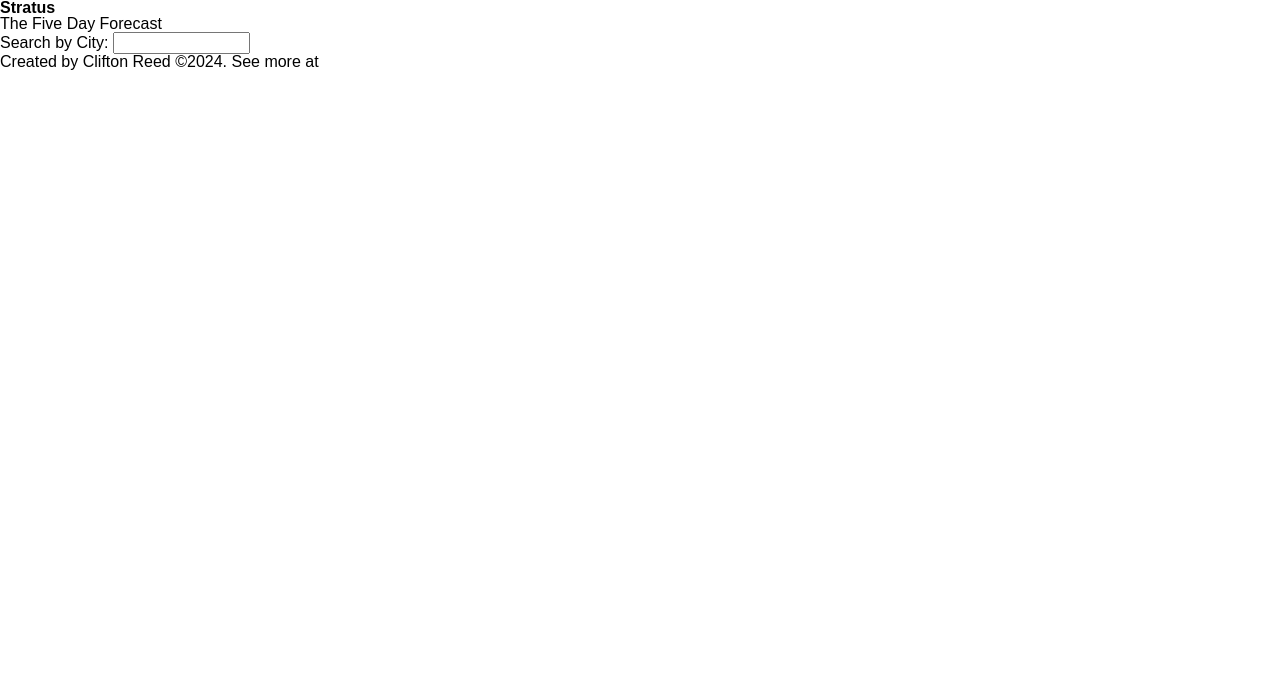
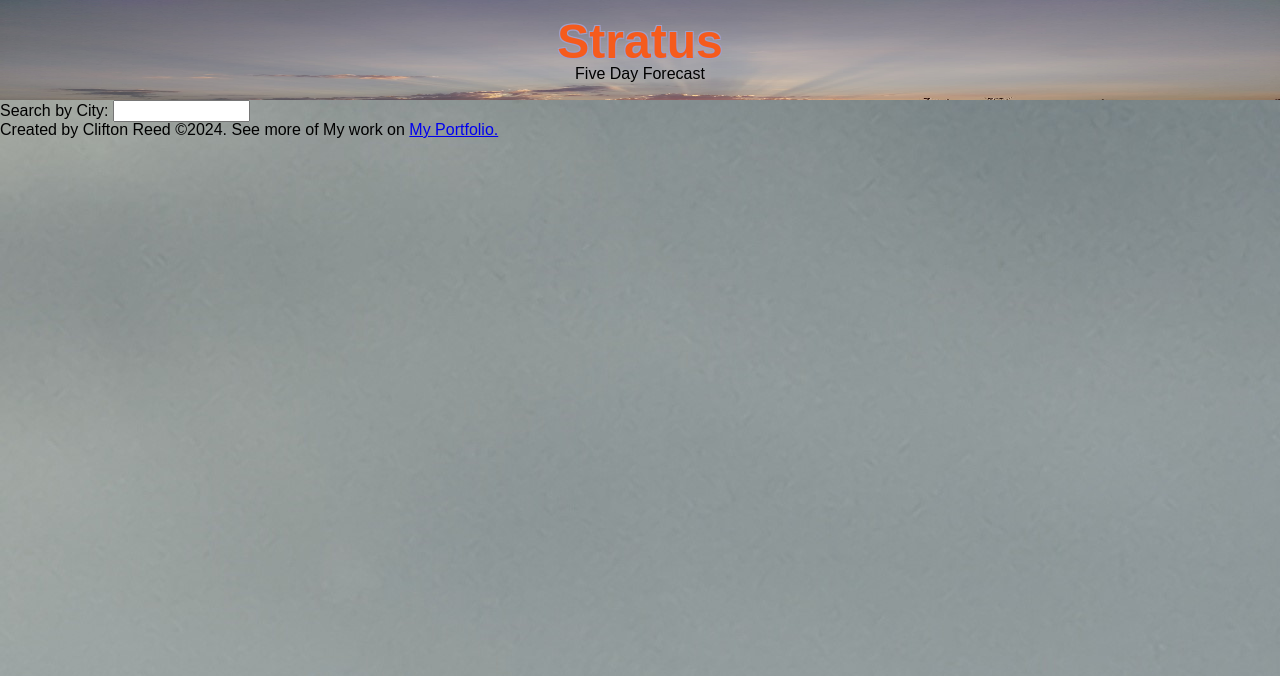
Before and after one commit to ccreed86/five-cast, a plain HTML site: page index.html in a window 1280 px wide. Shown: the top 676 px of the page. Drawn offline with Linux system fonts and the light colour scheme.

Commit message:
added css to the header

```diff
--- a/assets/css/stylle.css
+++ b/assets/css/stylle.css
@@ -1,3 +1,33 @@
 :root {
-    --
+    --textoutline: rgb(159, 159, 201);
 }
+
+body {
+    background-image: url("../image/IMG_20190311_173749_1.jpg");
+}
+
+.stratus {
+    margin: 0;
+    padding: 0;
+    display: flex;
+    flex-direction: column;
+    justify-content: center;
+    flex-wrap: wrap;
+    align-items: center;
+    background-image: url("../image/83e09541-4967-4e08-9cdc-8e4614f18d9c.jpg");
+    background-repeat: no-repeat;
+    background-size: 100% 100%;
+    min-height: 100px;
+}
+
+h1 {
+    font-size: 300%;
+    color: rgba(255, 82, 8, 0.89);
+    text-shadow: -1px -1px 0 var(--textoutline), 1px -1px 0 var(--textoutline), -1px 1px 0 var(--textoutline), 1px 1px 0 var(--textoutline);
+}
+
+h1:outline-text {
+    outline-color: var(--textoutline);
+    outline-width: 15px;
+    outline-style: double;
+}
--- a/index.html
+++ b/index.html
@@ -5,16 +5,16 @@
   <meta name="viewport" content="width=device-width, initial-scale=1.0">
   <title>Stratus Forecaster</title>
   <link rel="stylesheet" href="./assets/css/reset.css">
-  <link rel="stylesheet" href="./assets/css/stylle.css"
+  <link rel="stylesheet" href="./assets/css/stylle.css">
 
 </head>
 <body>
 
  <!-- Name of Web app -->
-  <header>
+  <header class="stratus">
     <h1>Stratus</h1>
  <!-- One-liner -->
-    <p>The Five Day Forecast</p>
+    <p>Five Day Forecast</p>
   </header>
 
   <section>
@@ -82,8 +82,10 @@
     </div>
   </section>
 
-  <footer> Created by Clifton Reed &copy2024. See more at
+  <footer> Created by Clifton Reed &copy2024. See more of My work on
     <!-- <link <-- GitHub Repo link via GitHub Icon and Profile Link -->
+    <a href="https://ccreed86.github.io/cliff-portfolio/">My Portfolio.</a>
+
   </footer>
   <script src="assets/js/script.js"></script>
 </body>
```
Also changed, not shown: assets/image/83e09541-4967-4e08-9cdc-8e4614f18d9c.jpg (added), assets/image/IMG_20190311_173749_1.jpg (added).
